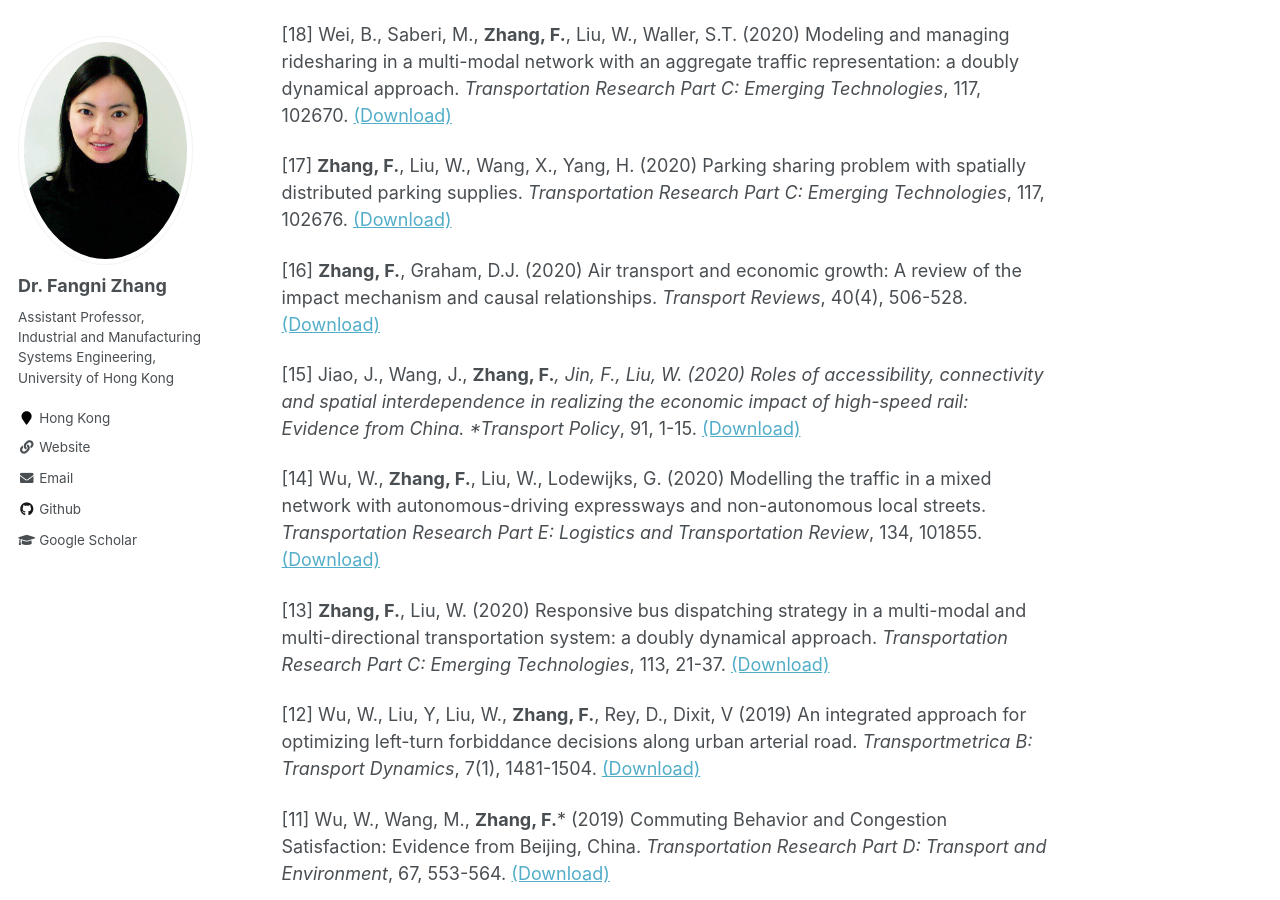
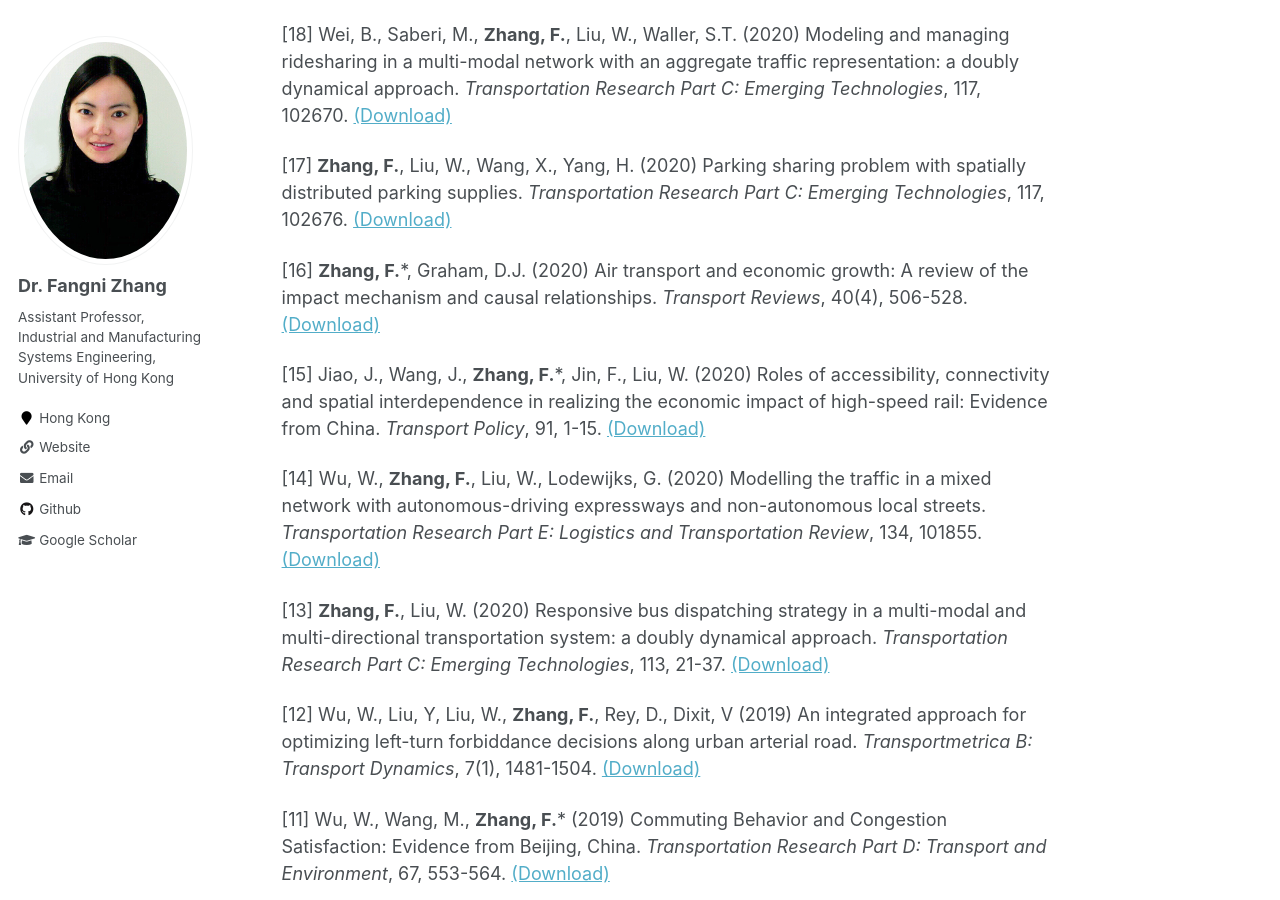
Before and after one commit to fangnizhang/fangnizhang.github.io, a Jekyll site: the page built from _pages/publications.md, in a window 1280 px wide and 900 px high, scrolled down 521 px. Built offline with Jekyll 4.4.1, drawn with Linux system fonts in a browser that asks for light colours.

```diff
--- a/_pages/publications.md
+++ b/_pages/publications.md
@@ -28,9 +28,9 @@ Journal Publications
 
 [17] **Zhang, F.**, Liu, W., Wang, X., Yang, H. (2020) Parking sharing problem with spatially distributed parking supplies. *Transportation Research Part C: Emerging Technologies*, 117, 102676. [(Download)](https://doi.org/10.1016/j.trc.2020.102676)
 
-[16] **Zhang, F.**, Graham, D.J. (2020) Air transport and economic growth: A review of the impact mechanism and causal relationships. *Transport Reviews*, 40(4), 506-528. [(Download)](https://doi.org/10.1080/01441647.2020.1738587)
+[16] **Zhang, F.***, Graham, D.J. (2020) Air transport and economic growth: A review of the impact mechanism and causal relationships. _Transport Reviews_, 40(4), 506-528. [(Download)](https://doi.org/10.1080/01441647.2020.1738587)
 
-[15] Jiao, J., Wang, J., **Zhang, F.***, Jin, F., Liu, W. (2020) Roles of accessibility, connectivity and spatial interdependence in realizing the economic impact of high-speed rail: Evidence from China. *Transport Policy*, 91, 1-15. [(Download)](https://doi.org/10.1016/j.tranpol.2020.03.001)
+[15] Jiao, J., Wang, J., **Zhang, F.***, Jin, F., Liu, W. (2020) Roles of accessibility, connectivity and spatial interdependence in realizing the economic impact of high-speed rail: Evidence from China. _Transport Policy_, 91, 1-15. [(Download)](https://doi.org/10.1016/j.tranpol.2020.03.001)
 
 [14] Wu, W., **Zhang, F.**, Liu, W., Lodewijks, G. (2020) Modelling the traffic in a mixed network with autonomous-driving expressways and non-autonomous local streets. *Transportation Research Part E: Logistics and Transportation Review*, 134, 101855. [(Download)](https://doi.org/10.1016/j.tre.2020.101855)
 
```
